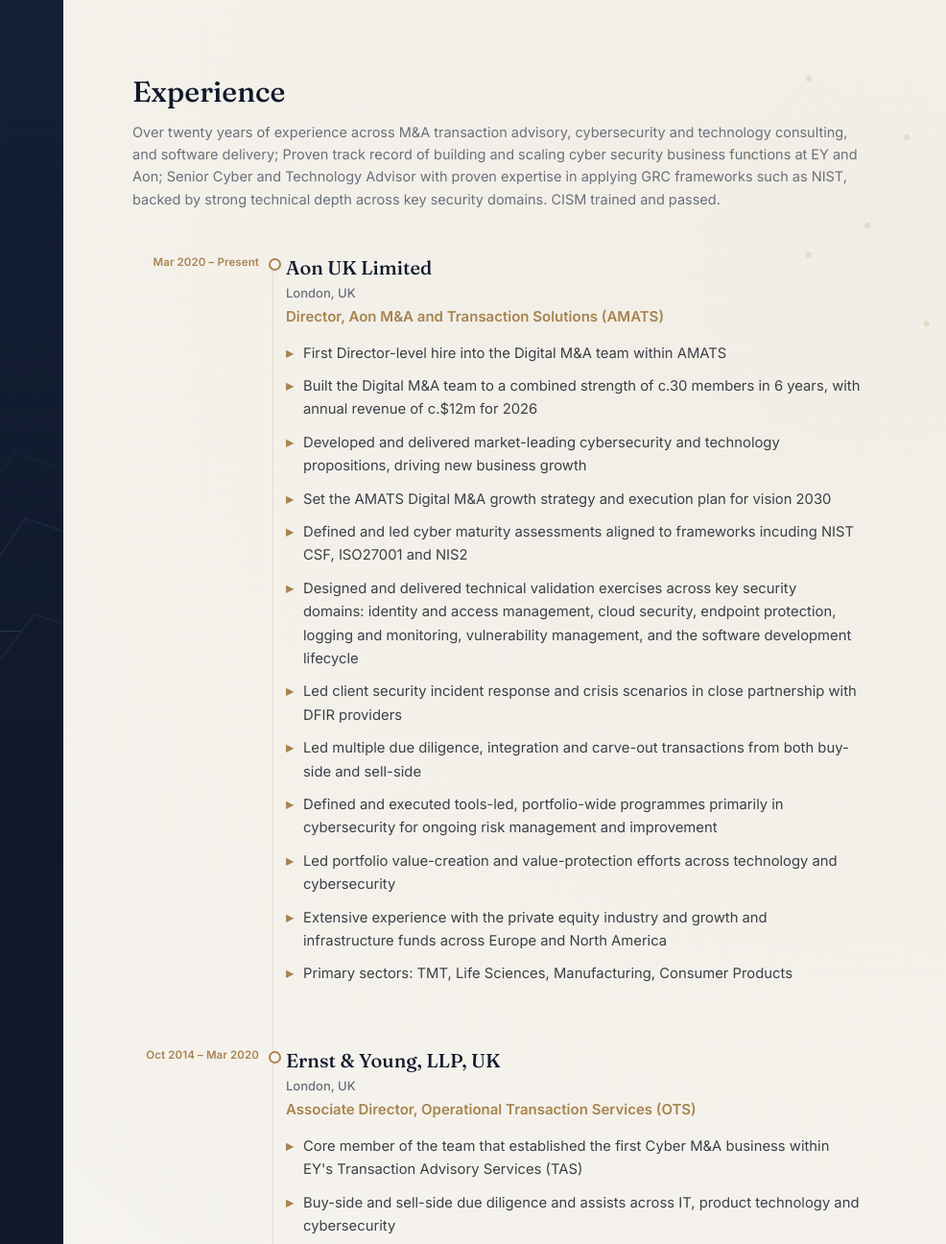
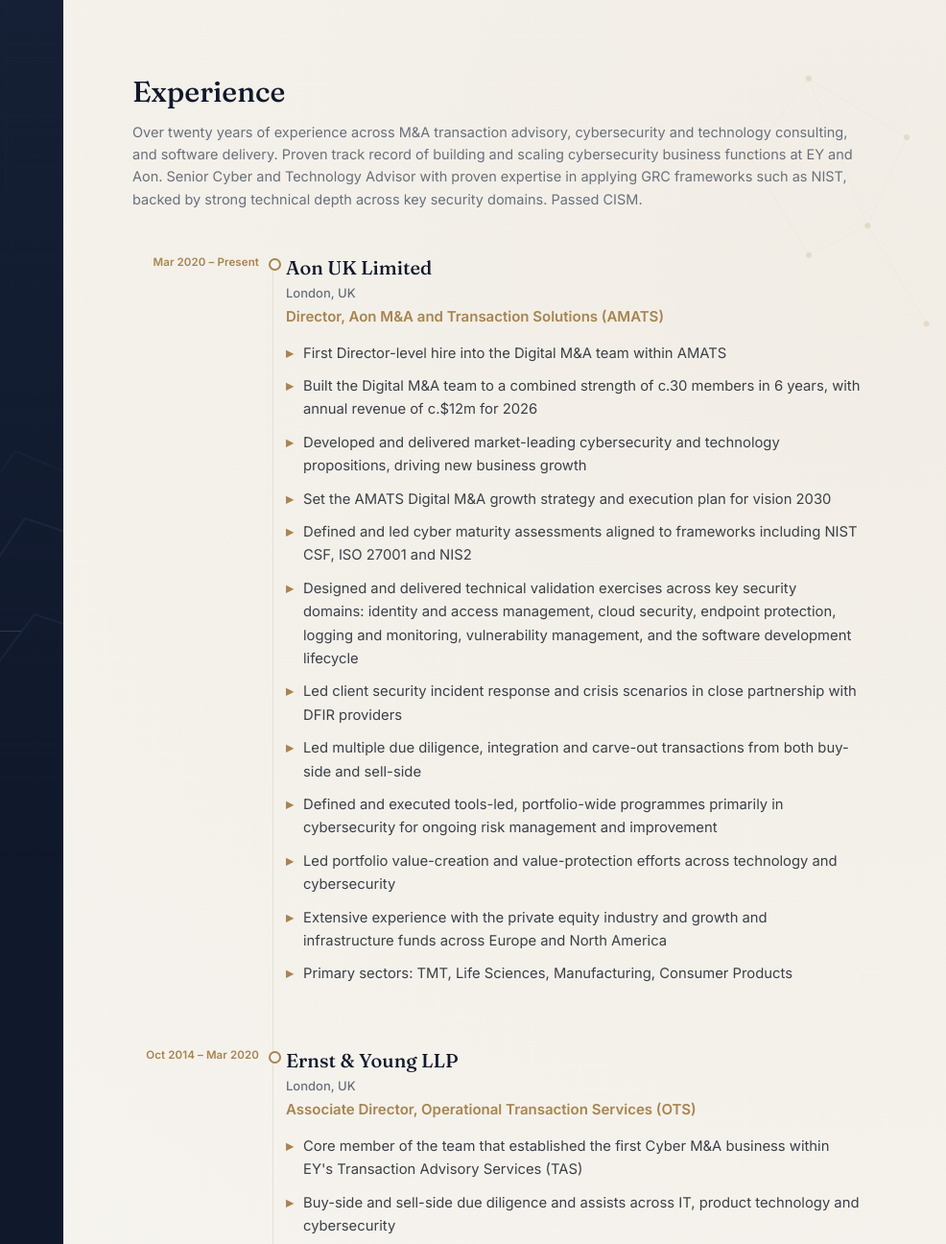
Before and after one commit to vnatarajan13/vnatarajan13.github.io, a plain HTML site: page index.html in a window 1280 px wide. Shown: the top 1296 px of the page at 96% size, 294-1280 px from the left. Drawn offline with Linux system fonts and the light colour scheme.

Commit message:
Update experience section for clarity and grammar
Refined the experience description for clarity and corrected minor grammatical errors.

```diff
--- a/index.html
+++ b/index.html
@@ -501,7 +501,7 @@
 
     <div class="main-inner">
       <h2 class="section-heading">Experience</h2>
-      <p class="section-sub">Over twenty years of experience across M&amp;A transaction advisory, cybersecurity and technology consulting, and software delivery; Proven track record of building and scaling cyber security business functions at EY and Aon; Senior Cyber and Technology Advisor with proven expertise in applying GRC frameworks such as NIST, backed by strong technical depth across key security domains. CISM trained and passed.</p>
+      <p class="section-sub">Over twenty years of experience across M&amp;A transaction advisory, cybersecurity and technology consulting, and software delivery. Proven track record of building and scaling cybersecurity business functions at EY and Aon. Senior Cyber and Technology Advisor with proven expertise in applying GRC frameworks such as NIST, backed by strong technical depth across key security domains. Passed CISM.</p>
 
       <div class="timeline">
 
@@ -515,7 +515,7 @@
             <li>Built the Digital M&amp;A team to a combined strength of c.30 members in 6 years, with annual revenue of c.$12m for 2026</li>
             <li>Developed and delivered market-leading cybersecurity and technology propositions, driving new business growth</li>
             <li>Set the AMATS Digital M&amp;A growth strategy and execution plan for vision 2030</li>
-            <li>Defined and led cyber maturity assessments aligned to frameworks incuding NIST CSF, ISO27001 and NIS2</li>
+            <li>Defined and led cyber maturity assessments aligned to frameworks including NIST CSF, ISO 27001 and NIS2</li>
             <li>Designed and delivered technical validation exercises across key security domains: identity and access management, cloud security, endpoint protection, logging and monitoring, vulnerability management, and the software development lifecycle</li>
             <li>Led client security incident response and crisis scenarios in close partnership with DFIR providers</li>
             <li>Led multiple due diligence, integration and carve-out transactions from both buy-side and sell-side</li>
@@ -528,7 +528,7 @@
 
         <div class="entry">
           <p class="entry-years">Oct 2014 – Mar 2020</p>
-          <p class="entry-org">Ernst &amp; Young, LLP, UK</p>
+          <p class="entry-org">Ernst &amp; Young LLP</p>
           <p class="entry-loc">London, UK</p>
           <p class="entry-role">Associate Director, Operational Transaction Services (OTS)</p>
           <ul class="bullets">
```
